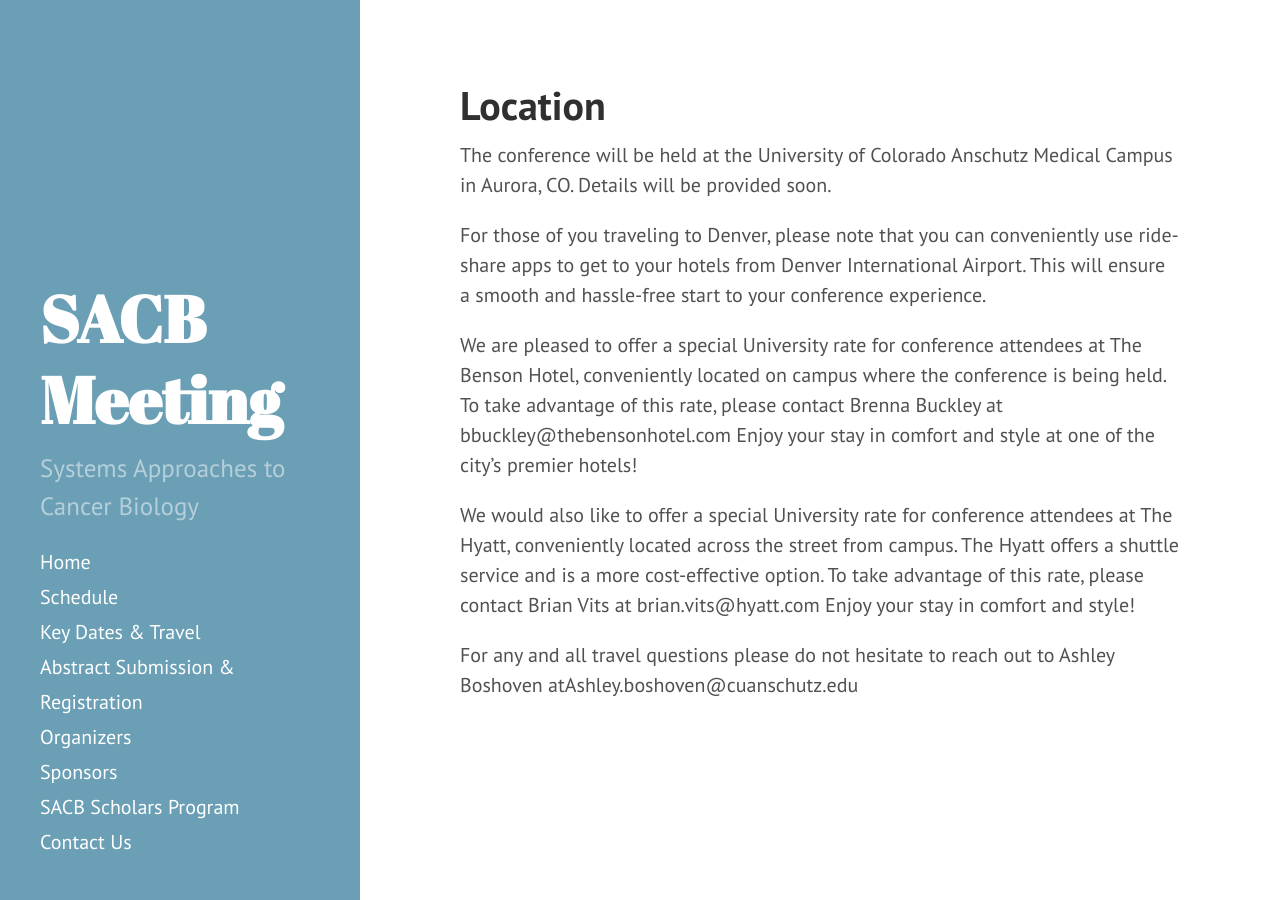
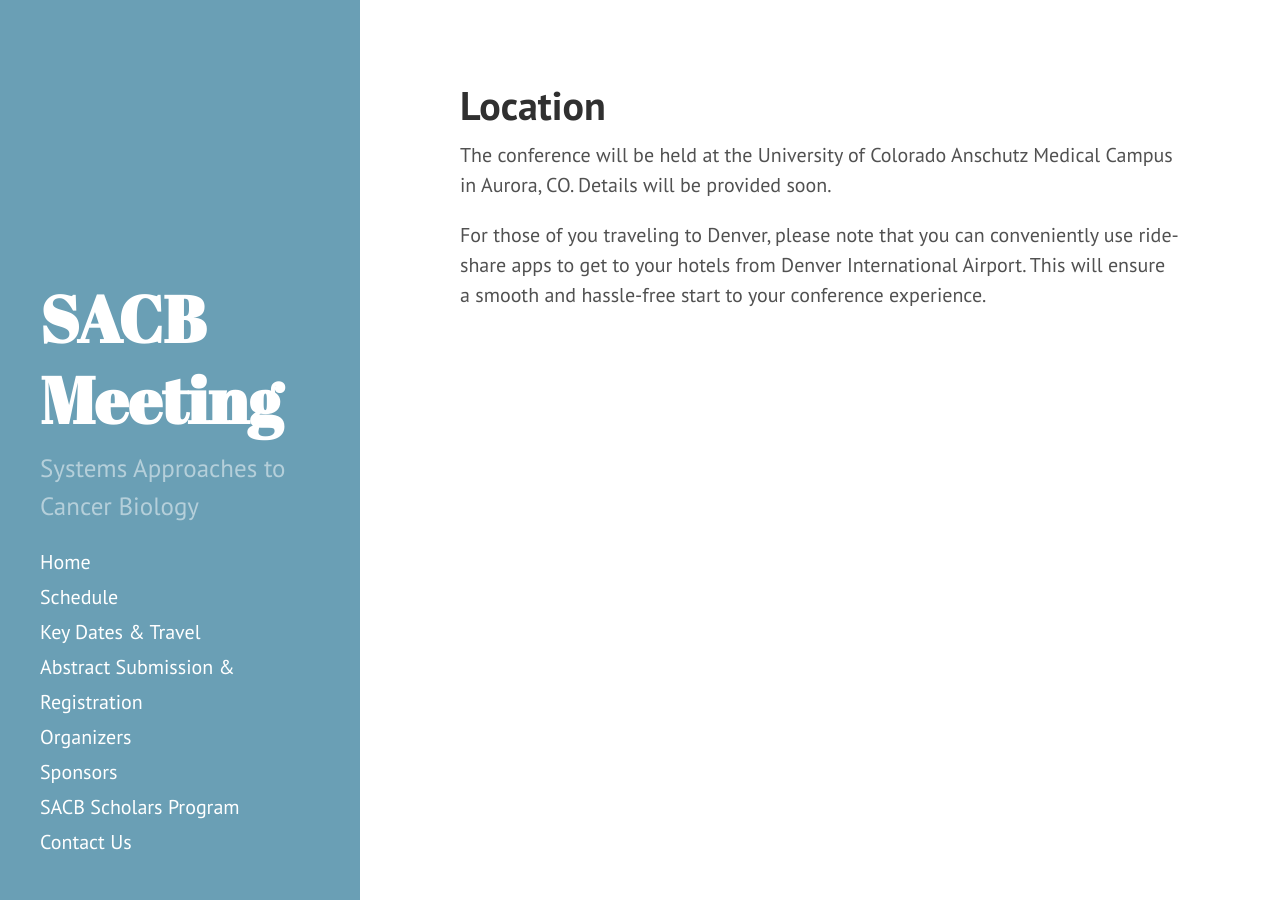
Before and after one commit to AECCSB/sacb-meeting, a Jekyll site: the page built from location.md, in a window 1280 px wide. Built offline with Jekyll 4.4.1, drawn with Linux system fonts in a browser that asks for light colours.

Commit message:
Update location.md

```diff
--- a/location.md
+++ b/location.md
@@ -5,9 +5,3 @@
 The conference will be held at the University of Colorado Anschutz Medical Campus in Aurora, CO. Details will be provided soon.
 
 For those of you traveling to Denver, please note that you can conveniently use ride-share apps to get to your hotels from Denver International Airport. This will ensure a smooth and hassle-free start to your conference experience.
-
-We are pleased to offer a special University rate for conference attendees at The Benson Hotel, conveniently located on campus where the conference is being held. To take advantage of this rate, please contact Brenna Buckley at bbuckley@thebensonhotel.com  Enjoy your stay in comfort and style at one of the city's premier hotels!
-
-We would also like to offer a special University rate for conference attendees at The Hyatt, conveniently located across the street from campus. The Hyatt offers a shuttle service and is a more cost-effective option. To take advantage of this rate, please contact Brian Vits at brian.vits@hyatt.com  Enjoy your stay in comfort and style!
-
-For any and all travel questions please do not hesitate to reach out to Ashley Boshoven atAshley.boshoven@cuanschutz.edu
```
